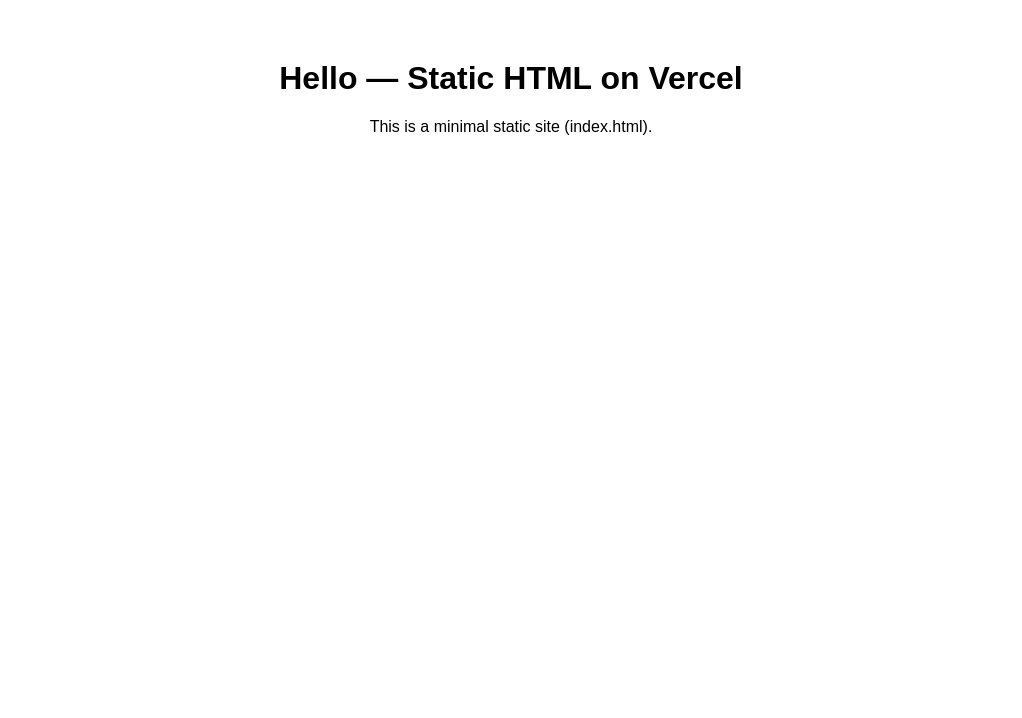
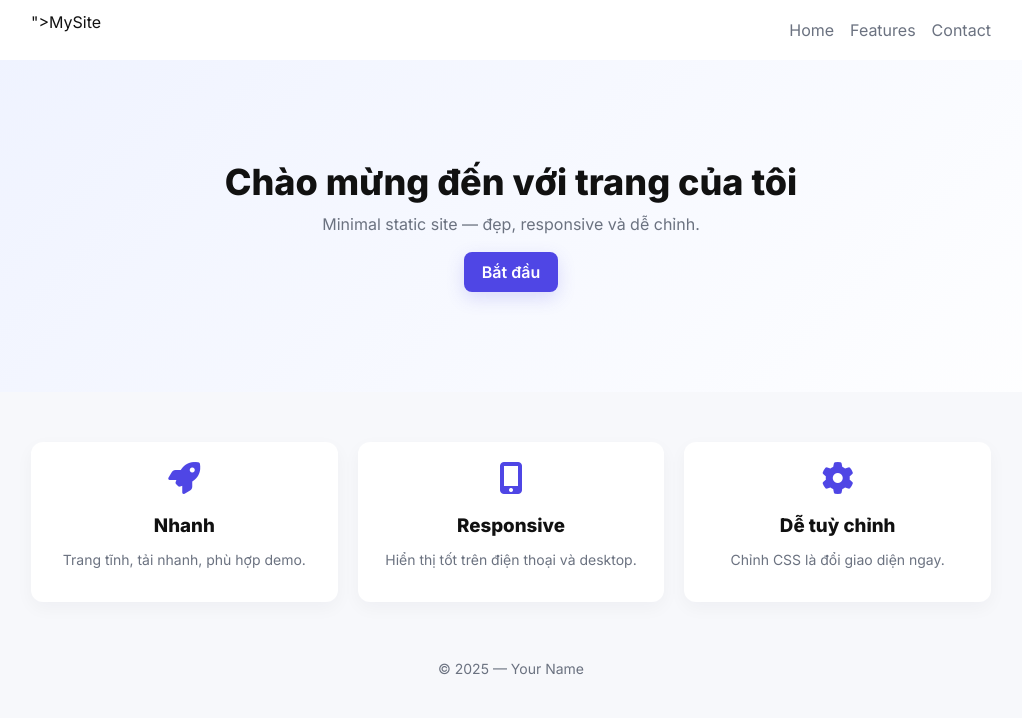
Before and after one commit to Tumi1208/my-static-site, a plain HTML site: page index.html in a window 1280 px wide. Shown: the whole page, without its empty margins (129-1151 px from the left). Drawn offline with Linux system fonts and the light colour scheme.

Commit message:
Style: add styles.css + hero layout

```diff
--- a/index.html
+++ b/index.html
@@ -4,9 +4,53 @@
   <meta charset="utf-8" />
   <meta name="viewport" content="width=device-width, initial-scale=1" />
   <title>My Static Site</title>
+
+  <link href="https://fonts.googleapis.com/css2?family=Inter:wght@400;600;800&display=swap" rel="stylesheet">
+  <link rel="stylesheet" href="https://cdnjs.cloudflare.com/ajax/libs/font-awesome/6.4.0/css/all.min.css">
+  <link rel="stylesheet" href="styles.css">
 </head>
-<body style="font-family: Arial, sans-serif; text-align:center; margin-top:60px;">
-  <h1>Hello — Static HTML on Vercel</h1>
-  <p>This is a minimal static site (index.html).</p>
+<body>
+  <nav class="nav">
+    <div class="container nav-inner">
+      <div class="<img src="assets/logo.png" alt="logo" style="height:36px">">My<span>Site</span></div>
+      <ul class="nav-links">
+        <li><a href="#">Home</a></li>
+        <li><a href="#">Features</a></li>
+        <li><a href="#">Contact</a></li>
+      </ul>
+    </div>
+  </nav>
+
+  <header class="hero">
+    <div class="container">
+      <h1>Chào mừng đến với trang của tôi</h1>
+      <p>Minimal static site — đẹp, responsive và dễ chỉnh.</p>
+      <a class="btn" href="#">Bắt đầu</a>
+    </div>
+  </header>
+
+  <main class="container">
+    <section class="cards">
+      <article class="card">
+        <i class="fa-solid fa-rocket fa-2x"></i>
+        <h3>Nhanh</h3>
+        <p>Trang tĩnh, tải nhanh, phù hợp demo.</p>
+      </article>
+      <article class="card">
+        <i class="fa-solid fa-mobile-screen-button fa-2x"></i>
+        <h3>Responsive</h3>
+        <p>Hiển thị tốt trên điện thoại và desktop.</p>
+      </article>
+      <article class="card">
+        <i class="fa-solid fa-cog fa-2x"></i>
+        <h3>Dễ tuỳ chỉnh</h3>
+        <p>Chỉnh CSS là đổi giao diện ngay.</p>
+      </article>
+    </section>
+  </main>
+
+  <footer class="footer">
+    <div class="container">© 2025 — Your Name</div>
+  </footer>
 </body>
 </html>
--- /dev/null
+++ b/styles.css
@@ -0,0 +1,40 @@
+:root{
+    --bg:#f7f8fb;
+    --accent:#4f46e5;
+    --muted:#6b7280;
+  }
+  *{box-sizing:border-box}
+  body{
+    font-family: 'Inter', system-ui, -apple-system, "Segoe UI", Roboto, "Helvetica Neue", Arial;
+    margin:0; background:var(--bg); color:#111;
+  }
+  .container{max-width:1000px;margin:0 auto;padding:20px}
+  .nav{background:white;box-shadow:0 2px 6px rgba(0,0,0,0.06)}
+  .nav-inner{display:flex;align-items:center;justify-content:space-between;padding:12px 20px}
+  .logo{font-weight:800;color:var(--accent);font-size:20px}
+  .logo span{color:#111}
+  .nav-links{list-style:none;display:flex;gap:16px;margin:0;padding:0}
+  .nav-links a{color:var(--muted);text-decoration:none}
+  .hero{
+    background:linear-gradient(135deg,#eef2ff,#ffffff);
+    padding:80px 0;
+    text-align:center;
+  }
+  .hero h1{font-size:36px;margin:0 0 10px}
+  .hero p{color:var(--muted);margin:0 0 18px}
+  .btn{
+    display:inline-block;padding:10px 18px;border-radius:8px;background:var(--accent);color:white;text-decoration:none;font-weight:600;
+    box-shadow:0 6px 18px rgba(79,70,229,0.18);
+  }
+  .cards{display:grid;grid-template-columns:repeat(3,1fr);gap:20px;margin-top:30px}
+  .card{background:white;padding:20px;border-radius:12px;text-align:center;box-shadow:0 6px 18px rgba(15,23,42,0.04)}
+  .card i{color:var(--accent);margin-bottom:10px}
+  .card h3{margin:10px 0 6px}
+  .card p{color:var(--muted);font-size:14px}
+
+  /* responsive */
+  @media (max-width:800px){
+    .cards{grid-template-columns:1fr; padding:0 10px}
+    .hero h1{font-size:28px}
+  }
+  .footer{padding:18px 0;text-align:center;color:var(--muted);font-size:14px}
```
Also changed, not shown: assets/website-lay-y-tuong-logo-1024x961.jpg (added).
